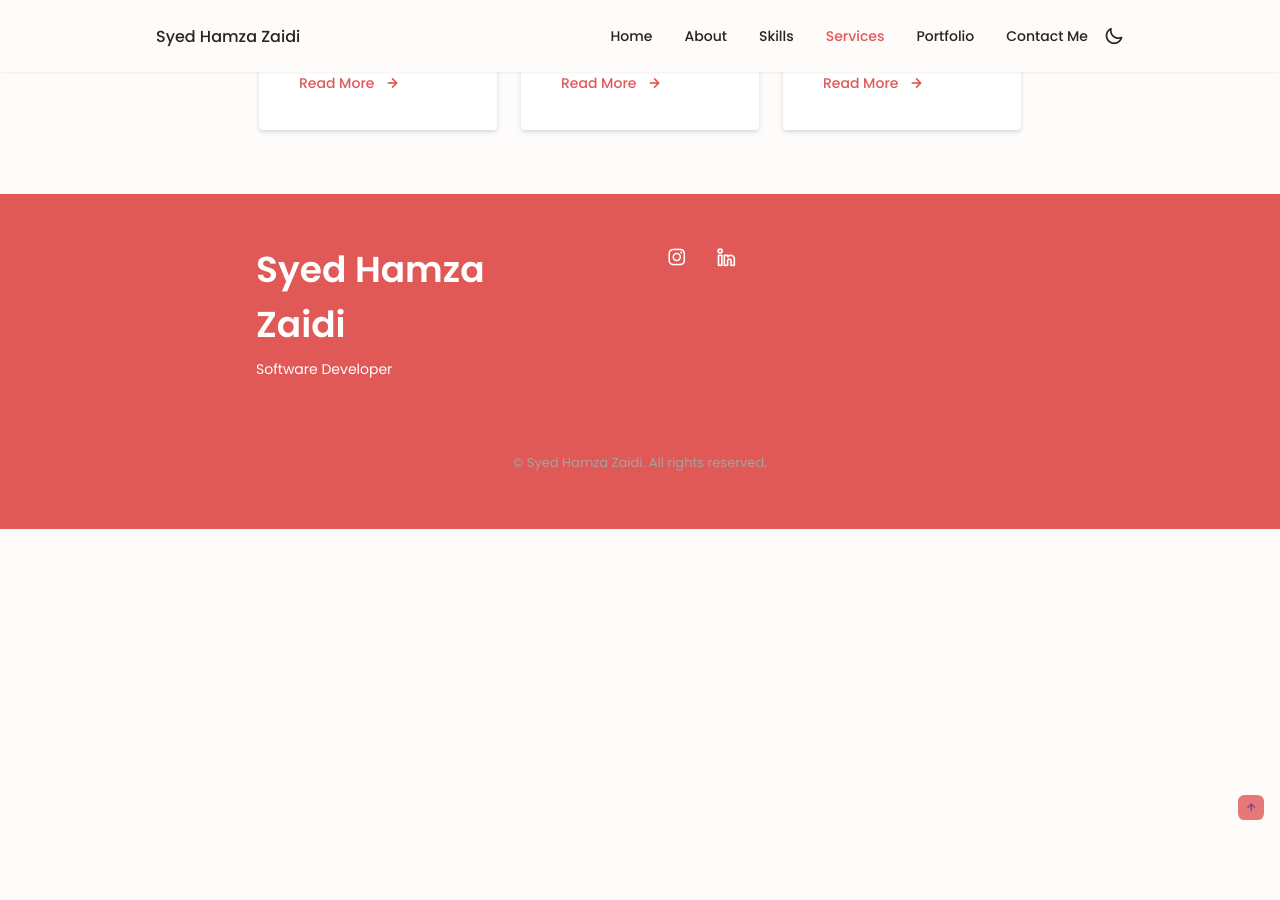
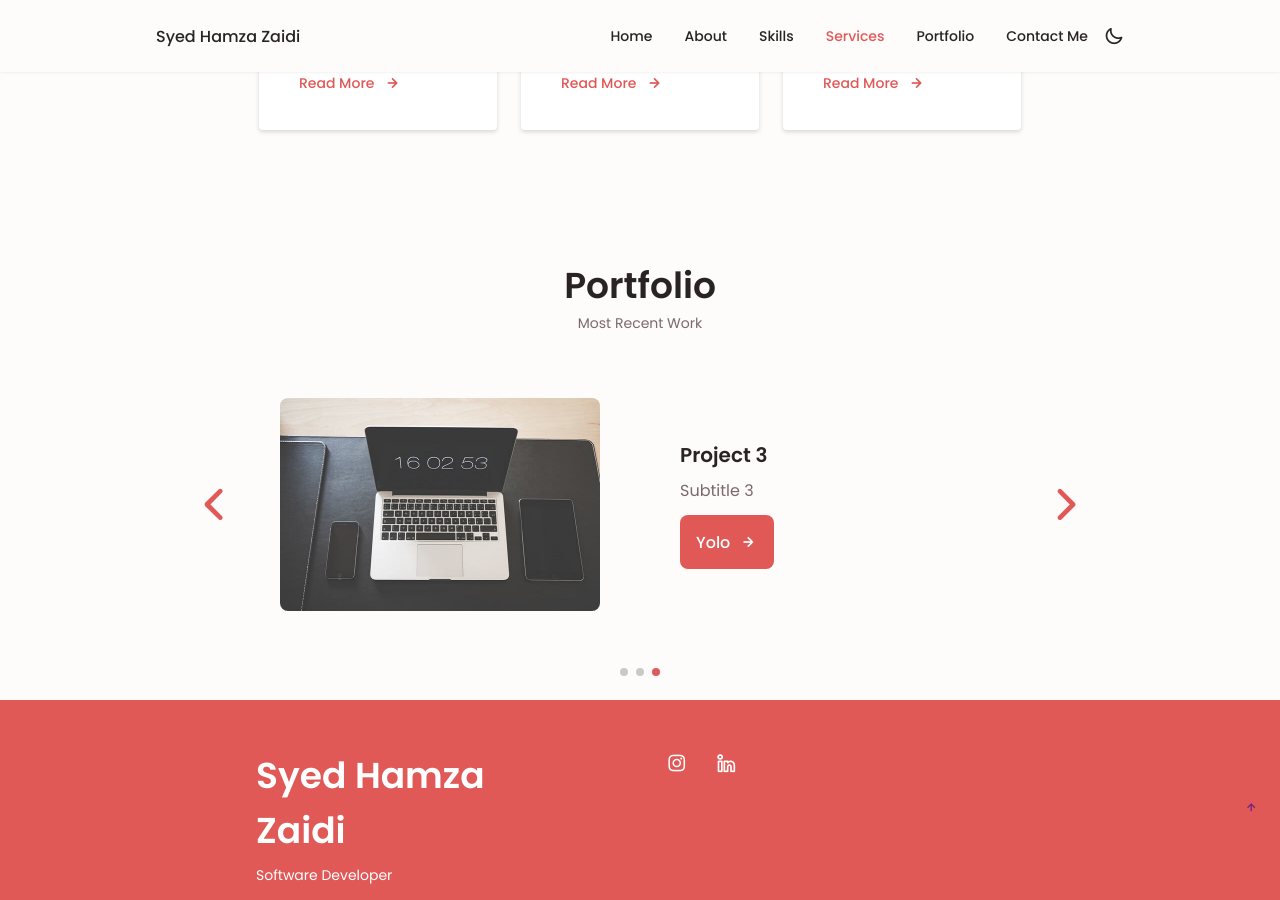
Before and after one commit to syedhamzazaidi/syedhamzazaidi.github.io, a Jekyll site: the page built from index.md, in a window 1280 px wide and 900 px high, scrolled down 3121 px. Built offline with Jekyll 4.4.1, drawn with Linux system fonts in a browser that asks for light colours; before the commit the page ends 3650 px from its top, so only the background shows below that.

Commit message:
add portfolio.html

```diff
--- /dev/null
+++ b/_includes/home/portfolio.html
@@ -0,0 +1,37 @@
+<!--==================== PORTFOLIO ====================-->
+<section class="portfolio section" id="portfolio">
+    <h2 class="section__title">{{ page.portfolio.title }}</h2>
+    <span class="section__subtitle">{{ page.portfolio.subtitle }}</span>
+
+    <div class="portfolio__container container swiper-container">
+        <div class="swiper-wrapper">
+            {% for project in page.portfolio.projects %}
+            <!--======================== PORTFOLIO 1 =============-->
+            <div class="portfolio__content grid swiper-slide">
+                <img src="assets/img/{{ project.image }}" alt="" class="portfolio__img">
+
+                <div class="portfolio__data">
+                    <h3 class="portfolio__title">{{ project.title }}</h3>
+                    <p class="portfolio__description">
+                        {{ project.subtitle }}
+                    </p>
+                    <a href="#" class="button button--flex button--small portfolio__button">
+                        {{ project.button }}
+                        <i class="uil uil-arrow-right button__icon"></i>
+                    </a>
+                </div>
+            </div>
+            {% endfor %}
+        </div>
+        <!--============ Add Arrows =============-->
+        <div class="swiper-button-next">
+            <i class="uil uil-angle-right-b swiper-portfolio-icon"></i>
+        </div>
+        <div class="swiper-button-prev">
+            <i class="uil uil-angle-left-b swiper-portfolio-icon"></i>
+        </div>
+
+        <!--============ Add Pagination =============-->
+        <div class="swiper-pagination"></div>
+    </div>
+</section>
--- a/_layouts/home.html
+++ b/_layouts/home.html
@@ -7,3 +7,5 @@
 {%- include home/skills.html -%}
 {%- include home/qualifications.html -%}
 {%- include home/services.html -%}
+{%- include home/portfolio.html -%}
+<br />
--- a/index.md
+++ b/index.md
@@ -85,4 +85,25 @@
     -
         title: My Summer at Salesforce3
         icon: uil-arrow
+
+portfolio:
+    title: Portfolio
+    subtitle: Most Recent Work
+    projects:
+    -
+        title: Project 1
+        subtitle: Subtitle 1
+        image: portfolio1.jpg
+        button: Clicky!
+    -
+        title: Project 2
+        subtitle: Subtitle 2
+        image: portfolio2.jpg
+        button: Check it out!
+    -
+        title: Project 3
+        subtitle: Subtitle 3
+        image: portfolio3.jpg
+        button: Yolo
+
 ---
```
